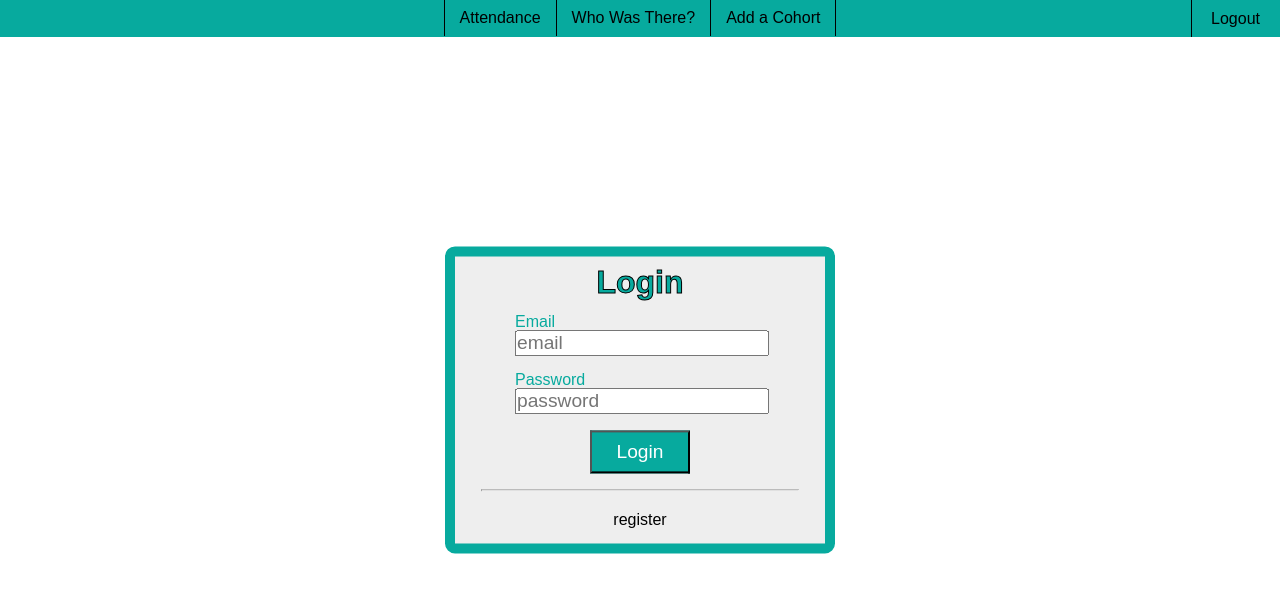
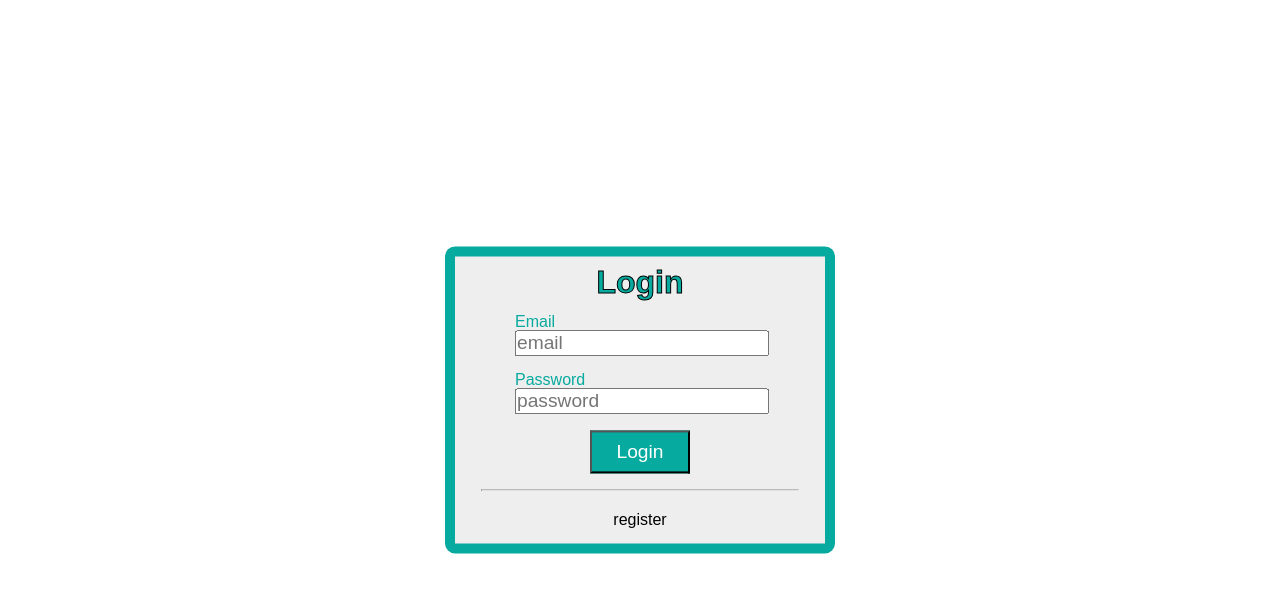
Before and after one commit to AwrenNuit/alum-tracker, a React (Create React App) app: page / in a window 1280 px wide. Shown: the top 592 px of the page. Built offline with nearby package versions, Linux system fonts and the light colour scheme; no server answers.

Commit message:
header conditionally renders when logged in

```diff
--- a/src/components/App/App.js
+++ b/src/components/App/App.js
@@ -1,6 +1,6 @@
 import React, { useEffect } from "react";
 import { BrowserRouter as Router, Route } from "react-router-dom";
-import { useDispatch } from "react-redux";
+import { useDispatch, useSelector } from "react-redux";
 import { getCurrentUser } from "../../firebase";
 import "./App.css";
 import AddCohort from "../AddCohort/AddCohort";
@@ -12,6 +12,7 @@ import Header from "../Header/Header";
 
 export default function App() {
   const dispatch = useDispatch();
+  const user = useSelector((state) => state.userReducer);
 
   useEffect(() => {
     getCurrentUser().then((user) => {
@@ -23,7 +24,7 @@ export default function App() {
 
   return (
     <Router>
-      <Header />
+      {user.length ? <Header /> : null}
       <Route exact path="/" component={Login} />
       <Route exact path="/register" component={Register} />
       <Route exact path="/attendance" component={Attendance} />
--- a/src/components/Header/Header.js
+++ b/src/components/Header/Header.js
@@ -1,14 +1,22 @@
-import React from 'react';
-import { useHistory, Link } from 'react-router-dom';
-import { logoutUser } from '../../firebase';
+import React from "react";
+import { useHistory, Link } from "react-router-dom";
+import { logoutUser } from "../../firebase";
+import { useDispatch } from "react-redux";
 
 export default function Header() {
   const history = useHistory();
+  const dispatch = useDispatch();
 
   async function handleLogout() {
-    await logoutUser();
-    history.push('/');
+    try {
+      await logoutUser();
+      dispatch({ type: `UNSET_USER` });
+      history.push("/");
+    } catch (error) {
+      console.log(error);
+    }
   }
+
   return(
     <nav>
       <Link className="link" to="/attendance">Attendance</Link>
```
